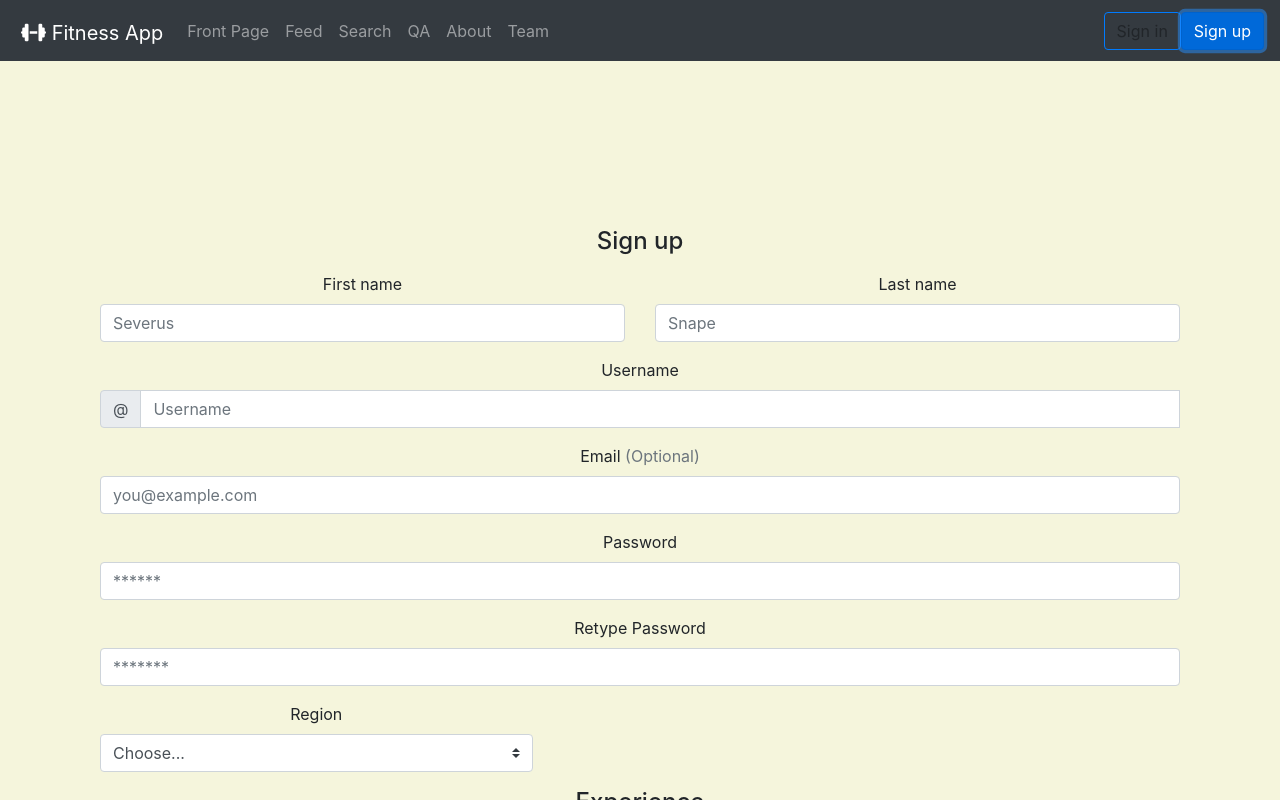
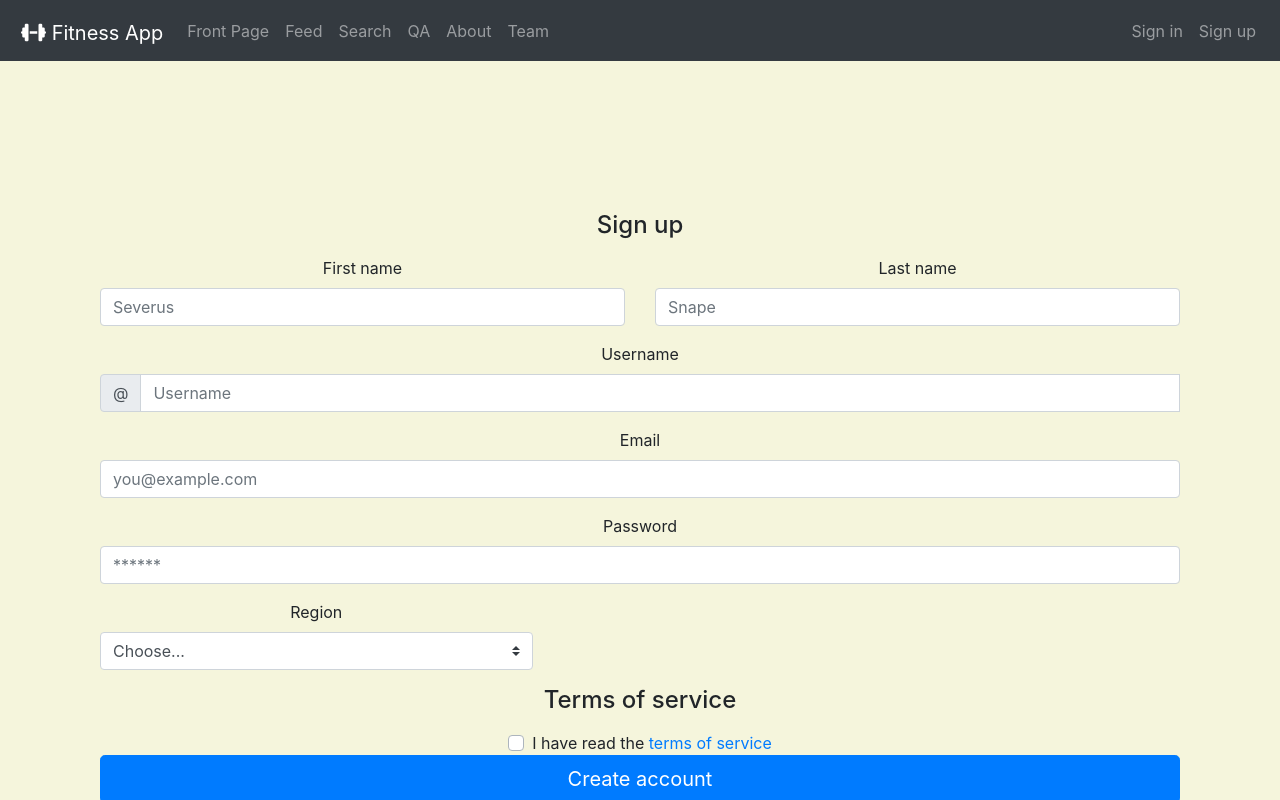
Before and after one commit to wesenbergg/webs2019-frontend-project, a React (Create React App) app in the folder fitness-app/: page / in a window 1280 px wide. Both pictures are taken after a click on the link "Sign up". Shown: the top 800 px of the page. Built offline with nearby package versions, Linux system fonts and the light colour scheme; data requests are answered from the project's data file.

Commit message:
minor fix

```diff
--- a/fitness-app/src/components/App.js
+++ b/fitness-app/src/components/App.js
@@ -13,7 +13,20 @@ function App() {
   const[filter, setFilter] = useState('')
   const[users, setUsers] = useState([])
   const[currentPage, setCurrentPage] = useState(pages[0])
-  const[message, setMessage] = useState(null)
+  const[message, setMessage] = useState({type: "hidden", message: ""})
+  const[newUser, setNewUser] = useState({
+      firstname: "",
+      lastname: "",
+      username: "",
+      description: "This is default description",
+      email: "",
+      password: "",
+      level: "beginner",
+      region: "Europe",
+      profilepic: "https://images.unsplash.com/photo-1522075469751-3a6694fb2f61?ixlib=rb-1.2.1&ixid=eyJhcHBfaWQiOjEyMDd9&auto=format&fit=crop&w=200&q=20",
+      id: 28937192839
+  })
+  const[newName, setNewName] = useState('')
 
   useEffect(() => {
     userService
@@ -33,7 +46,7 @@ function App() {
           message: `Succesfully added '${returnedUser.firstname}' to server`
         })
         setTimeout(() => {
-          setMessage(null)
+          setMessage({...message, type: "hidden"})
         }, 5000)
     })
   }
@@ -49,7 +62,7 @@ function App() {
         message: `Succesfully updated ${newObject.firstname}.`
       })
       setTimeout(() => {
-        setMessage(null)
+        setMessage({...message, type: "hidden"})
       }, 5000)
     }).catch(error => {
       setMessage({
@@ -57,7 +70,7 @@ function App() {
         message: `Person '${newObject.name}' was already removed from server`
       })
       setTimeout(() => {
-        setMessage(null)
+        setMessage({...message, type: "hidden"})
       }, 5000)
       setUsers(users.filter(p => p.id !== newObject.id))
     })
@@ -67,7 +80,8 @@ function App() {
     <div className="App">
       <Navbar pages={pages} autPages={autPages} setCurrentPage={setCurrentPage}/>
       <Notification message={message} />
-      <Content pages={pages} autPages={autPages} currentPage={currentPage} setCurrentPage={setCurrentPage} showUsers={users} setShowUsers={setUsers} filter={filter} setFilter={setFilter} />
+      <Content pages={pages} autPages={autPages} currentPage={currentPage} setCurrentPage={setCurrentPage} showUsers={users}
+       setShowUsers={setUsers} filter={filter} setFilter={setFilter} newUser={newUser} setNewUser={setNewUser} createUser={createUser} newName={newName} setNewName={setNewName}/>
       <Footer setCurrentPage={setCurrentPage}/>
     </div>
   );
--- a/fitness-app/src/components/Notification.js
+++ b/fitness-app/src/components/Notification.js
@@ -1,10 +1,11 @@
 import React from 'react'
+import '../styles/notification.css'
 
 const Notification = ({message}) => {
 
   return(
     <>
-      <p>{message}</p>
+      <div className={message.type}><h3>{message.message}</h3></div>
     </>
   )
 }
--- a/fitness-app/src/components/authentication/SignUp.js
+++ b/fitness-app/src/components/authentication/SignUp.js
@@ -1,23 +1,36 @@
 import React from 'react'
 
-const SignUp = ({}) => {
+const SignUp = ({users, newUser, setNewUser, createUser}) => {
+  const firstnameChangeHandler = e => setNewUser({...newUser, firstname: e.target.value})
+  const lastnameChangeHandler = e => setNewUser({...newUser, lastname: e.target.value})
+  const usernameChangeHandler = e => setNewUser({...newUser, username: e.target.value})
+  const emailChangeHandler = e => setNewUser({...newUser, email: e.target.value})
+
+  const handleSubmit = event => {
+    event.preventDefault()
+    console.log(newUser)
+
+    //setNewUser(users.concat(newUser)) || createUser(newUser)
+
+    setNewUser({...newUser, firstname: "", lastname: "", username: "", email: "", password: ""})
+  }
 
   return(
     <div className="container signup">
       <div className="col-md-12 order-md-1">
           <h4 className="mb-3">Sign up</h4>
-          <form className="needs-validation" noValidate>
+          <form className="needs-validation" onSubmit={handleSubmit} noValidate>
             <div className="row">
               <div className="col-md-6 mb-3">
                 <label htmlFor="firstName">First name</label>
-                <input type="text" className="form-control" id="firstName" placeholder="Severus" required />
+                <input type="text" className="form-control" id="firstname" placeholder="Severus" value={newUser.firstname} onChange={firstnameChangeHandler} required />
                 <div className="invalid-feedback">
                   Valid first name is required.
                 </div>
               </div>
               <div className="col-md-6 mb-3">
                 <label htmlFor="lastName">Last name</label>
-                <input type="text" className="form-control" id="lastName" placeholder="Snape" required />
+                <input type="text" className="form-control" id="lastName" placeholder="Snape" value={newUser.lastname} onChange={lastnameChangeHandler} required />
                 <div className="invalid-feedback">
                   Valid last name is required.
                 </div>
@@ -30,7 +43,7 @@ const SignUp = ({}) => {
                 <div className="input-group-prepend">
                   <span className="input-group-text">@</span>
                 </div>
-                <input type="text" className="form-control" id="username" placeholder="Username" required />
+                <input type="text" className="form-control" id="username" placeholder="Username" value={newUser.username} onChange={usernameChangeHandler} required />
                 <div className="invalid-feedback">
                   <p>Your username is required.</p>
                 </div>
@@ -38,8 +51,8 @@ const SignUp = ({}) => {
             </div>
 
             <div className="mb-3">
-              <label htmlFor="email">Email <span className="text-muted">(Optional)</span></label>
-              <input type="email" className="form-control" id="email" placeholder="you@example.com" />
+              <label htmlFor="email">Email</label>
+              <input type="email" className="form-control" id="email" placeholder="you@example.com" value={newUser.email} onChange={emailChangeHandler} required/>
               <div className="invalid-feedback">
                 Please enter a valid email address for shipping updates.
               </div>
@@ -49,13 +62,8 @@ const SignUp = ({}) => {
               <label htmlFor="password">Password</label>
               <input type="text" className="form-control" id="password" placeholder="******" type='password' required />
               <div className="invalid-feedback">
-                Please enter your shipping address.
+                Please enter a valid password.
               </div>
-            </div>
-
-            <div className="mb-3">
-              <label htmlFor="repassword">Retype Password</label>
-              <input type="text" className="form-control" id="repassword" placeholder="*******" type='password' required/>
             </div>
 
             <div className="row">
@@ -76,23 +84,7 @@ const SignUp = ({}) => {
               </div>
             </div>
 
-            <h4 className="mb-3">Experience</h4>
-            <small>Level of experience in workouts and other sports</small>
-
-            <div className="row">
-              <div className="custom-control custom-radio col-4">
-                <input id="credit" name="paymentMethod" type="radio" className="custom-control-input" checked required />
-                <label className="custom-control-label" htmlFor="credit">Beginner</label>
-              </div>
-              <div className="custom-control custom-radio col-4">
-                <input id="debit" name="paymentMethod" type="radio" className="custom-control-input" required />
-                <label className="custom-control-label" htmlFor="debit">Intermediate</label>
-              </div>
-              <div className="custom-control custom-radio col-4">
-                <input id="paypal" name="paymentMethod" type="radio" className="custom-control-input" required />
-                <label className="custom-control-label" htmlFor="paypal">Advanced</label>
-              </div>
-            </div>
+            <h4 className="mb-3">Terms of service</h4>
 
             <div className="custom-control custom-checkbox">
               <input type="checkbox" className="custom-control-input" id="same-address" />
--- a/fitness-app/src/components/content/Content.js
+++ b/fitness-app/src/components/content/Content.js
@@ -7,7 +7,7 @@ import SignIn from '../authentication/SignIn'
 import About from "./about/About";
 import Team from "./about/Team";
 
-const Content = ({pages, autPages, currentPage, setCurrentPage, showUsers, setShowUsers, filter, setFilter}) => {
+const Content = ({pages, autPages, currentPage, setCurrentPage, showUsers, setShowUsers, filter, setFilter, newUser, setNewUser, createUser, newName, setNewName}) => {
   if(currentPage === pages[0]){
     return(
       <>
@@ -59,7 +59,7 @@ const Content = ({pages, autPages, currentPage, setCurrentPage, showUsers, setSh
   if(currentPage === autPages[1]){
     return(
       <>
-        <SignUp />
+        <SignUp users={showUsers} newUser={newUser} setNewUser={setNewUser} createUser={createUser} newName={newName} setNewName={setNewName}/>
       </>
     )
   }
--- a/fitness-app/src/components/footer/Footer.js
+++ b/fitness-app/src/components/footer/Footer.js
@@ -41,7 +41,7 @@ const Footer = (setCurrentPage) => {
     }
   ]
 
-  const showFooterColumns = () => footerContent.map(e => <FooterCol key={e} colContent={e} setCurrentPage={setCurrentPage}/>)
+  const showFooterColumns = () => footerContent.map(e => <FooterCol key={Math.floor(Math.random() * 99999999)} colContent={e} setCurrentPage={setCurrentPage}/>)
   return(
     <>
     <footer className="container-fluid bg-dark text-secondary py-5">
--- a/fitness-app/src/components/footer/FooterCol.js
+++ b/fitness-app/src/components/footer/FooterCol.js
@@ -2,7 +2,7 @@ import React from 'react'
 import FooterRow from './FooterRow'
 
 const FooterCol = ({colContent, name, setCurrentPage, styleAttr}) => {
-  const showFooterRows = () => colContent.content.map(row => <FooterRow key={row} content={row}/>)
+  const showFooterRows = () => colContent.content.map(row => <FooterRow key={Math.floor(Math.random() * 99999999)} content={row}/>)
 
   return(
     <div className="col-6 col-md">
--- a/fitness-app/src/components/navigation/Navbar.js
+++ b/fitness-app/src/components/navigation/Navbar.js
@@ -3,14 +3,10 @@ import Navlink from './Navlink'
 
 const Navbar = ({pages, autPages, setCurrentPage}) => {
   const showLinks = () => {
-    return pages.map(page => <Navlink key={page} name={page} setCurrentPage={setCurrentPage} styleAttr='nav-link'/>)
+    return pages.map(page => <Navlink key={Math.floor(Math.random() * 9999999999)} name={page} setCurrentPage={setCurrentPage} styleAttr='nav-link'/>)
   }
   const showButtons = () => {
-    return autPages.map(page => {
-      return page === 'Sign in' ?
-      <Navlink key={page} styleAttr="btn btn-outline-primary" name={page} setCurrentPage={setCurrentPage} /> :
-      <Navlink key={page} styleAttr="btn btn-primary" name={page} setCurrentPage={setCurrentPage} />
-    })
+    return autPages.map(page => <Navlink key={Math.floor(Math.random() * 9999999999)} name={page} setCurrentPage={setCurrentPage} styleAttr='nav-link'/>)
   }
 
   return(
--- /dev/null
+++ b/fitness-app/src/styles/notification.css
@@ -0,0 +1,19 @@
+.hidden {
+  display: none;
+}
+
+.error {
+  border: 2px solid red;
+  background-color: rgb(209, 114, 114);
+  color: rgb(85, 12, 12);
+}
+
+.success {
+  border: 2px solid green;
+  background-color: yellowgreen;
+  color: seagreen;
+}
+
+div span {
+  font-size: large;
+}
```
